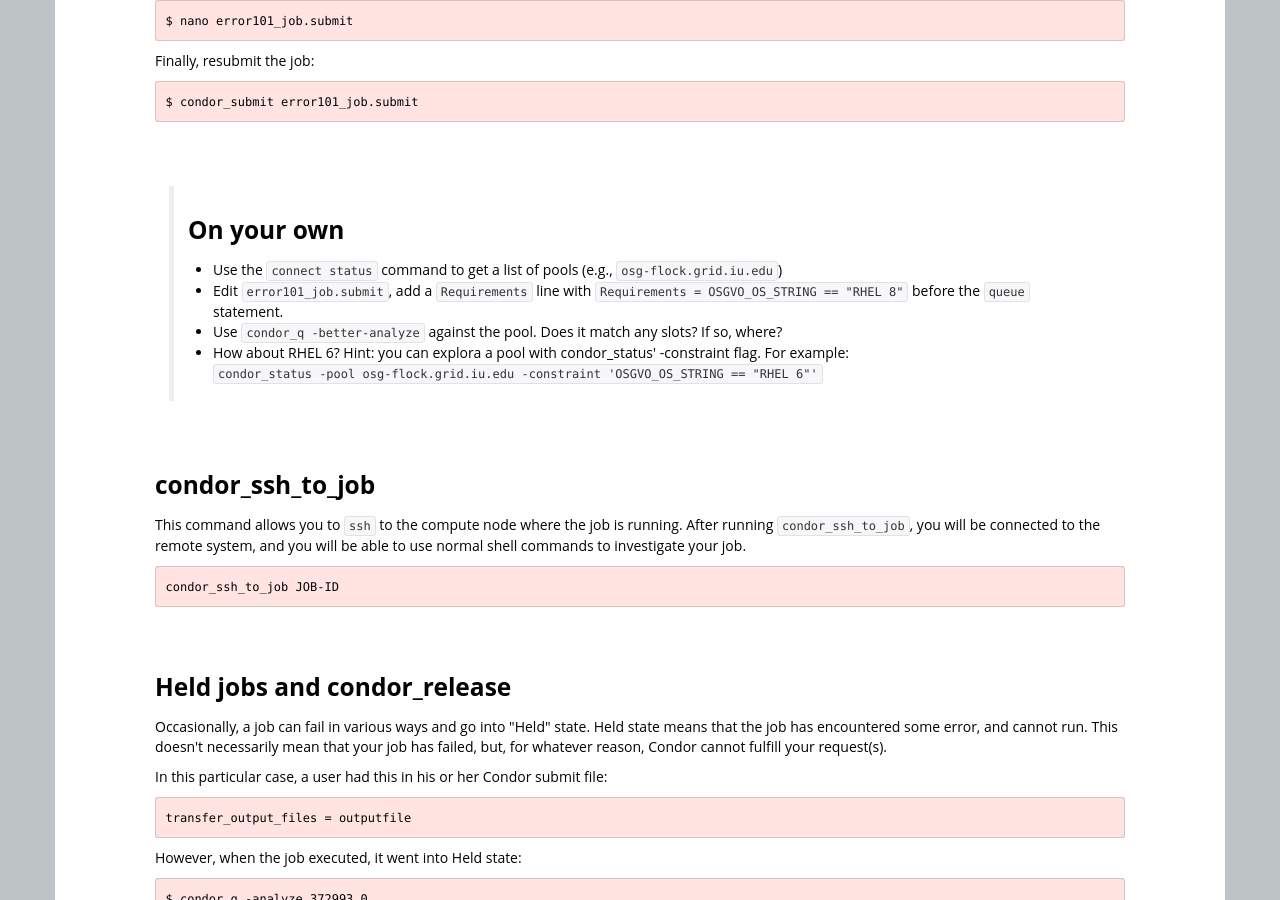
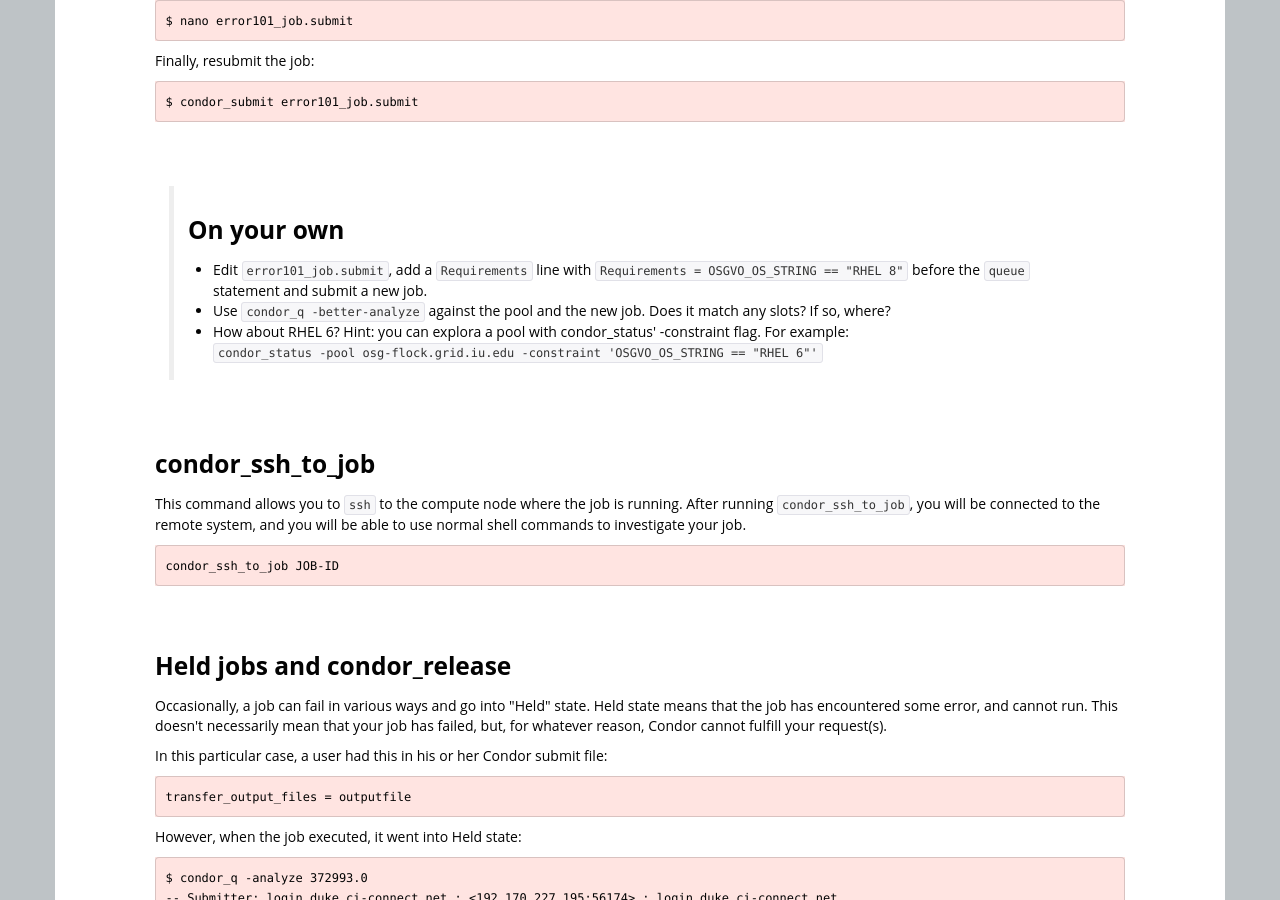
Before and after one commit to SWC-OSG-Workshop/2015-10-27-duke, a Jekyll site: the page built from novice/DHTC/07-TroubleShooting.md, in a window 1280 px wide and 900 px high, scrolled down 1492 px. Built offline with Jekyll 4.4.1, drawn with Linux system fonts in a browser that asks for light colours.

Commit message:
Smaller fixes to condor troubleshooting module

```diff
--- a/novice/DHTC/07-TroubleShooting.md
+++ b/novice/DHTC/07-TroubleShooting.md
@@ -80,9 +80,8 @@ $ condor_submit error101_job.submit
 <br/>
 
 > ### On your own
-> * Use the `connect status` command to get a list of pools (e.g., `osg-flock.grid.iu.edu`) <br/>
-> * Edit `error101_job.submit`, add a `Requirements` line with `Requirements = OSGVO_OS_STRING == "RHEL 8"` before the `queue` statement. <br/>
-> *  Use `condor_q -better-analyze` against the pool. Does it match any slots? If so, where?
+> * Edit `error101_job.submit`, add a `Requirements` line with `Requirements = OSGVO_OS_STRING == "RHEL 8"` before the `queue` statement and submit a new job.<br/>
+> *  Use `condor_q -better-analyze` against the pool and the new job. Does it match any slots? If so, where?
 > *  How about RHEL 6? Hint: you can explora a pool with condor_status' -constraint flag. For example: `condor_status -pool osg-flock.grid.iu.edu -constraint 'OSGVO_OS_STRING == "RHEL 6"'`
 
 <br/>
```
